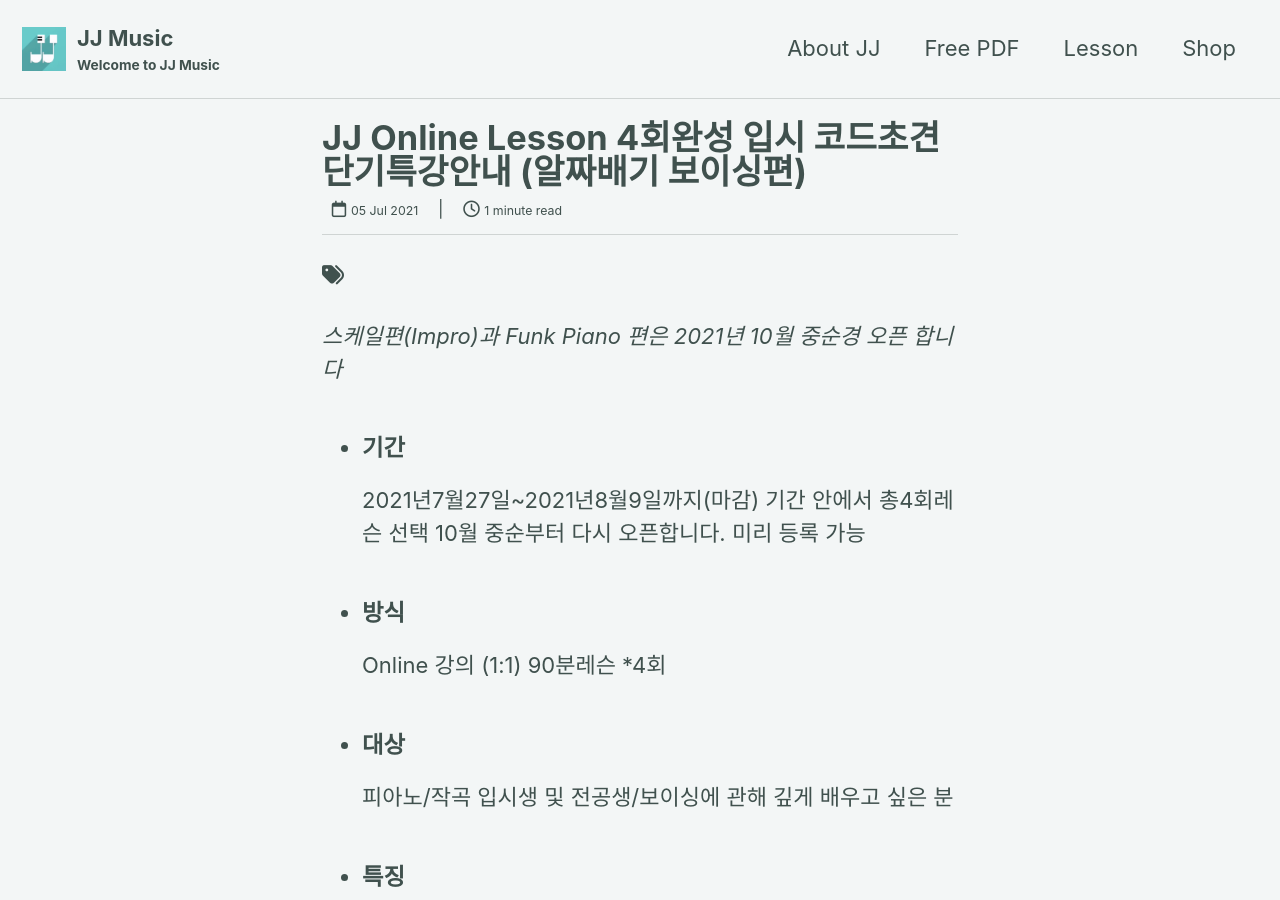
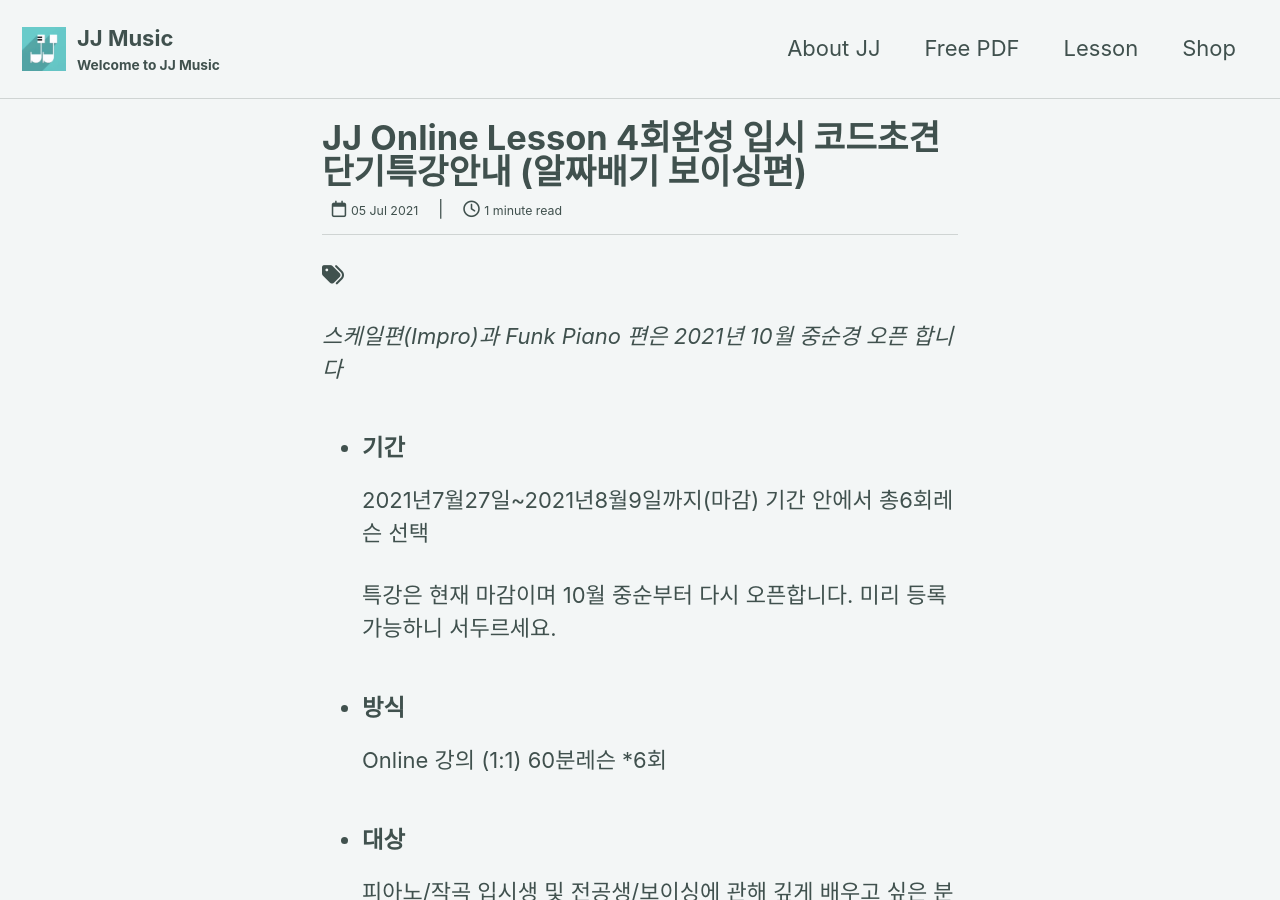
Before and after one commit to jjmusic-online/jjmusic-online.github.io, a Jekyll site: the page built from _posts/2021-07-05-my-first-post.md, in a window 1280 px wide and 900 px high. Built offline with Jekyll 4.4.1, drawn with Linux system fonts in a browser that asks for light colours; cached includes are drawn as plain includes; nearby versions of some CDN libraries.

Commit message:
Update 2021-07-05-my-first-post.md

```diff
--- a/_posts/2021-07-05-my-first-post.md
+++ b/_posts/2021-07-05-my-first-post.md
@@ -9,12 +9,14 @@ date: 2021-07-05
 
 - #### 기간
 
-  2021년7월27일~2021년8월9일까지(마감) 기간 안에서 총4회레슨 선택
-  10월 중순부터 다시 오픈합니다. 미리 등록 가능
+  2021년7월27일~2021년8월9일까지(마감)
+  기간 안에서 총6회레슨 선택
+
+  특강은 현재 마감이며 10월 중순부터 다시 오픈합니다. 미리 등록 가능하니 서두르세요.
 
 - #### 방식
 
-  Online 강의 (1:1)  90분레슨 *4회
+  Online 강의 (1:1)  60분레슨 *6회
 
 - #### 대상
 
```
